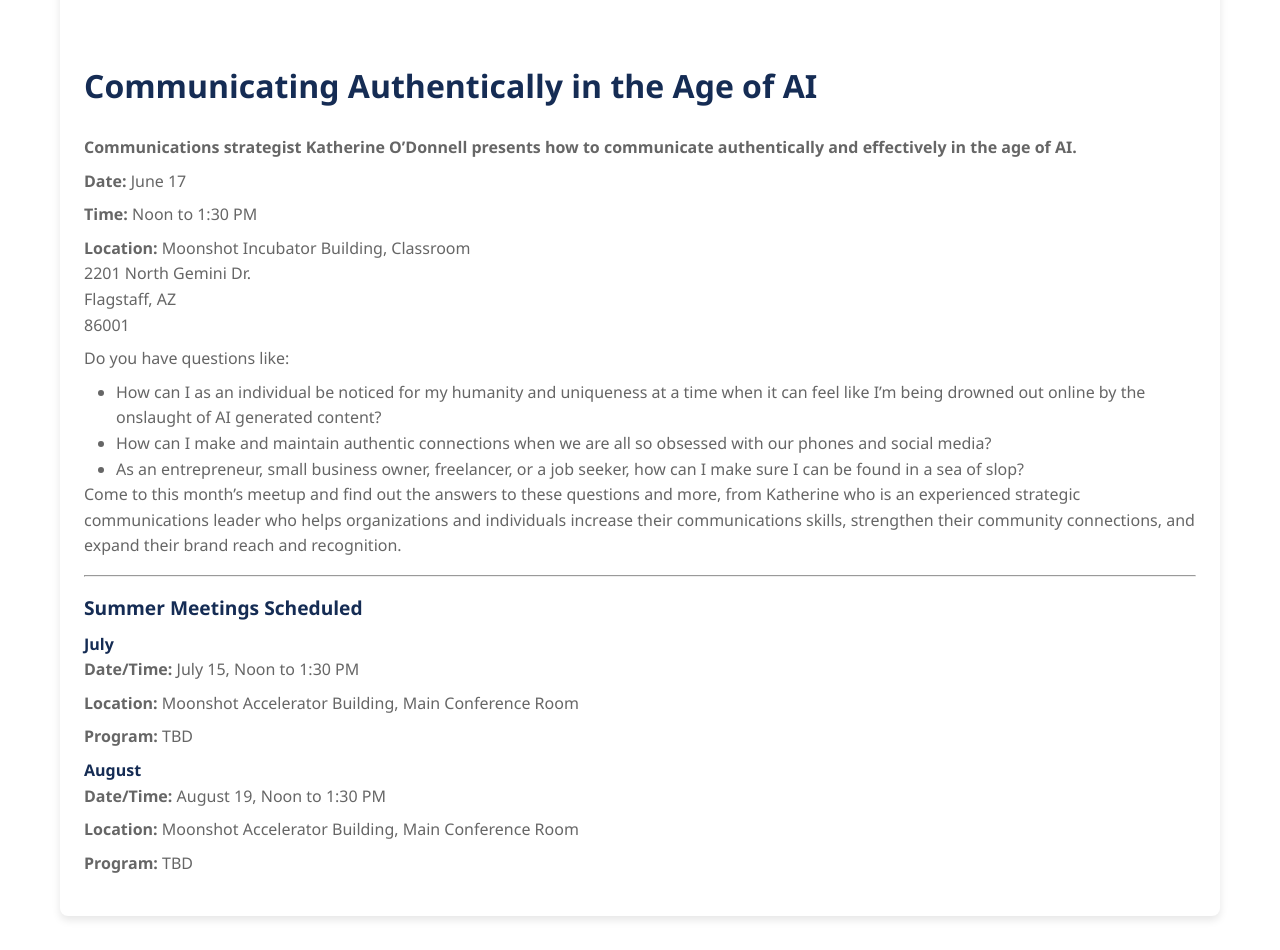
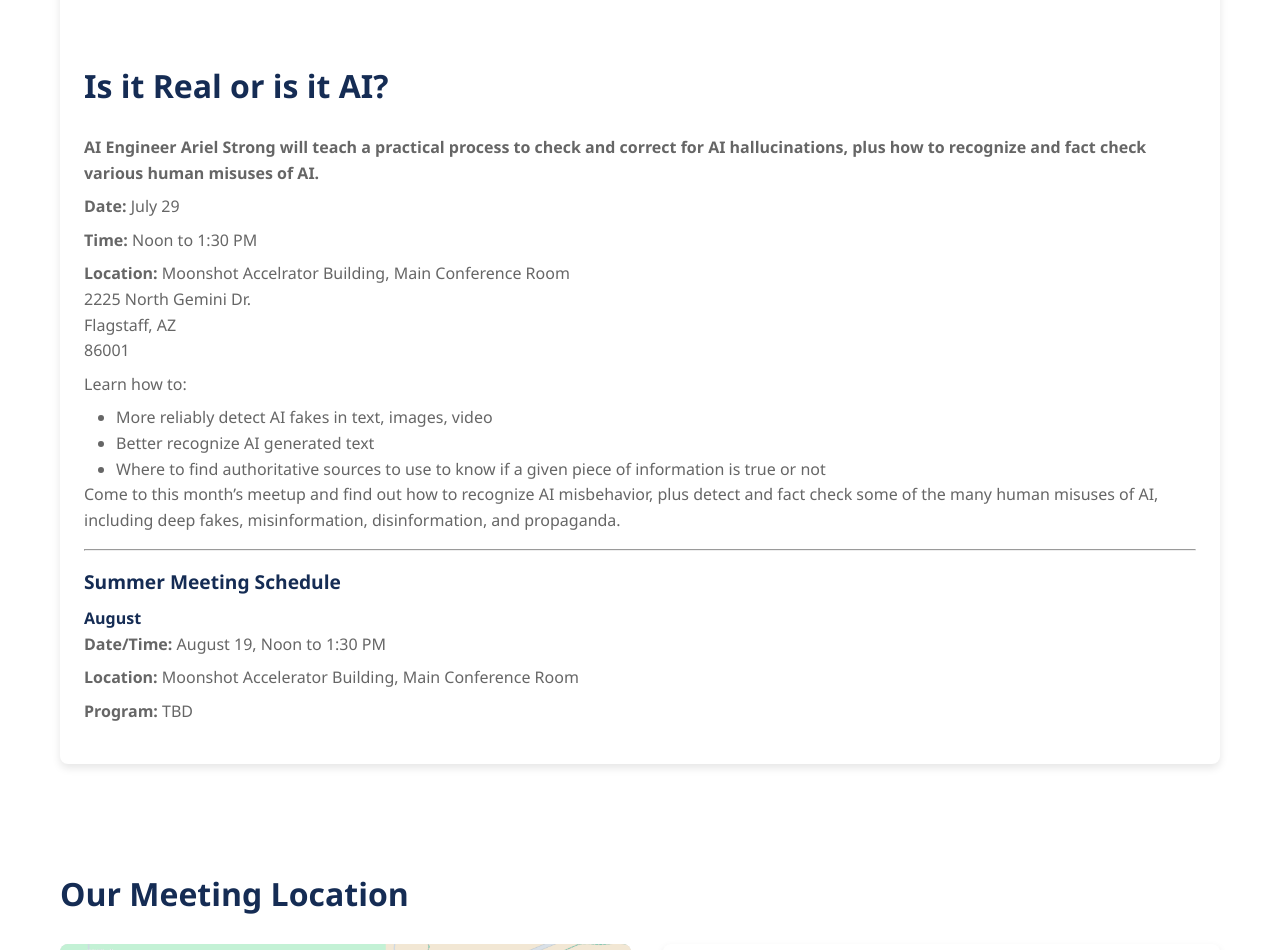
Before and after one commit to FireflightPro/NAAI-site, a website: page index.html in a window 1280 px wide. Shown: the part 1720-2670 px from the top of the page. Drawn offline with Linux system fonts and the light colour scheme.

Commit message:
summer program changes

```diff
--- a/index.html
+++ b/index.html
@@ -44,35 +44,32 @@
               </div>
               <div class="card-content">
                 <div class="event-details">
-                  <h2>Communicating Authentically in the Age of AI</h2>
-                  <p><strong>Communications strategist Katherine O’Donnell presents how to communicate authentically and effectively in the age of AI.</strong></p>
-                  <p><strong>Date:</strong> June 17</p>
+                  <h2>Is it Real or is it AI?</h2>
+                  <p><strong>AI Engineer Ariel Strong will teach a practical process to check and correct for AI hallucinations, plus how to recognize and fact check various human misuses of AI.</strong></p>
+                  <p><strong>Date:</strong> July 29</p>
                   <p><strong>Time:</strong> Noon to 1:30 PM</p>
-                  <p><strong>Location:</strong> Moonshot Incubator Building, Classroom<br />
-                    2201 North Gemini Dr.<br />
+                  <p><strong>Location:</strong> Moonshot Accelrator Building, Main Conference Room<br />
+                    2225 North Gemini Dr.<br />
                     Flagstaff, AZ<br />
                     86001
                   </p>
 
-                  <p>Do you have questions like:</p>
+                  <p>Learn how to:</p>
                   <div class="indent">
                     <ul>
-                      <li>How can I as an individual be noticed for my humanity and uniqueness at a time when it can feel like I’m being drowned out online by the onslaught of AI generated content?</li>
-                      <li>How can I make and maintain authentic connections when we are all so obsessed with our phones and social media?</li>
-                      <li>As an entrepreneur, small business owner, freelancer, or a job seeker, how can I make sure I can be found in a sea of slop?</li>
+                      <li>More reliably detect AI fakes in text, images, video</li>
+                      <li>Better recognize AI generated text</li>
+                      <li>Where to find authoritative sources to use to know if a given piece of information is true or not</li>
                     </ul>
                   </div>
 
-                  <p>Come to this month’s meetup and find out the answers to these questions and more, from Katherine who is an experienced strategic communications leader who helps organizations and individuals increase their communications skills, strengthen their community connections, and expand their brand reach and recognition.
-                    </p>
+                  <p>
+                    Come to this month’s meetup and find out how to recognize AI misbehavior, plus detect and fact check some of the many human misuses of AI, including deep fakes, misinformation, disinformation, and propaganda.
+                  </p>
                 </div>
                 <hr>
                 <div class="event-details">
-                  <h3>Summer Meetings Scheduled</h3>
-                  <h4>July</h4>
-                  <p><strong>Date/Time:</strong> July 15, Noon to 1:30 PM</p>
-                  <p><strong>Location:</strong> Moonshot Accelerator Building, Main Conference Room</p>
-                  <p><strong>Program:</strong> TBD</p>
+                  <h3>Summer Meeting Schedule</h3>
                   <h4>August</h4>
                   <p><strong>Date/Time:</strong> August 19, Noon to 1:30 PM</p>
                   <p><strong>Location:</strong> Moonshot Accelerator Building, Main Conference Room</p>
```
